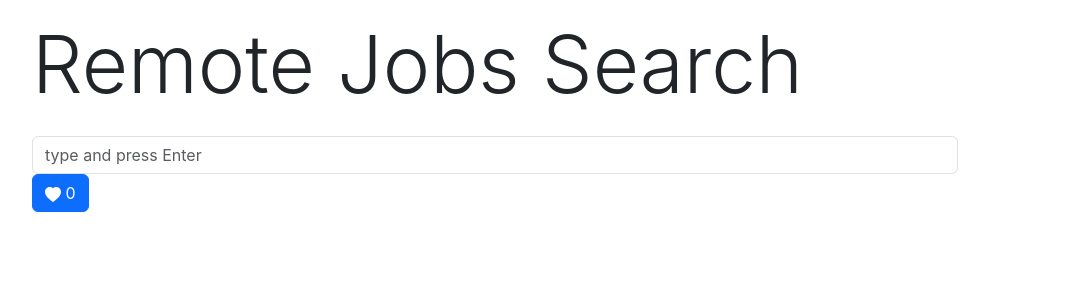
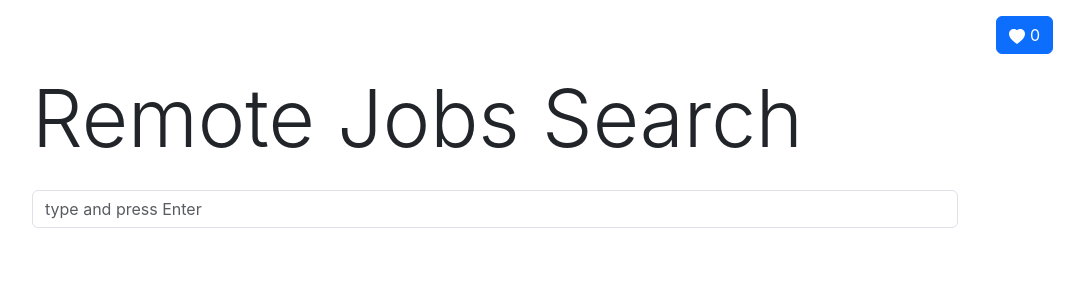
Before and after one commit to gianlumess/U3_S11_L1-redux, a React (Vite) app: page / in a window 1280 px wide. Shown: the top 300 px of the page, without its empty margins (145-1229 px from the left). Built offline with nearby package versions, Linux system fonts and the light colour scheme.

Commit message:
migliorato layout favourites component

```diff
--- a/src/components/MainSearch.jsx
+++ b/src/components/MainSearch.jsx
@@ -34,6 +34,14 @@ const MainSearch = () => {
 
   return (
     <Container>
+      <div className="d-flex">
+        <Link className="ms-auto mt-3" to="/favourites">
+          <Button>
+            <HeartFill fill="currentColor" /> {favouritesLength}
+          </Button>
+        </Link>
+      </div>
+
       <Row>
         <Col xs={10} className="mx-auto my-3">
           <h1 className="display-1">Remote Jobs Search</h1>
@@ -43,12 +51,6 @@ const MainSearch = () => {
           <Form onSubmit={handleSubmit}>
             <Form.Control type="search" value={query} onChange={handleChange} placeholder="type and press Enter" />
           </Form>
-
-          <Link to="/favourites">
-            <Button>
-              <HeartFill fill="currentColor" /> {favouritesLength}
-            </Button>
-          </Link>
         </Col>
         <Col xs={10} className="mx-auto mb-5">
           {jobs.map((jobData) => (
--- a/src/components/favourites.jsx
+++ b/src/components/favourites.jsx
@@ -1,4 +1,4 @@
-import { Button, Col, ListGroup, Row } from "react-bootstrap";
+import { Button, Col, Container, ListGroup, Row } from "react-bootstrap";
 import { Trash2Fill } from "react-bootstrap-icons";
 import { useDispatch, useSelector } from "react-redux";
 import { Link } from "react-router-dom";
@@ -7,13 +7,14 @@ const Favourites = () => {
   const favouriteElements = useSelector((state) => state.preferiti.content);
   const dispatch = useDispatch();
   return (
-    <>
+    <Container>
       <Link to="/">
-        <Button>Torna alla Home</Button>
+        <Button className="mt-3">Go Back</Button>
       </Link>
 
       <Row className="d-flex justify-content-center mt-5">
-        <Col xs={3}>
+        <h1 className="display-1 text-center">Your favourites</h1>
+        <Col xs={6}>
           <ListGroup>
             {favouriteElements.map((preferito, index) => (
               <ListGroup.Item className="d-flex justify-content-between" key={index}>
@@ -31,7 +32,7 @@ const Favourites = () => {
           </ListGroup>
         </Col>
       </Row>
-    </>
+    </Container>
   );
 };
 
```
